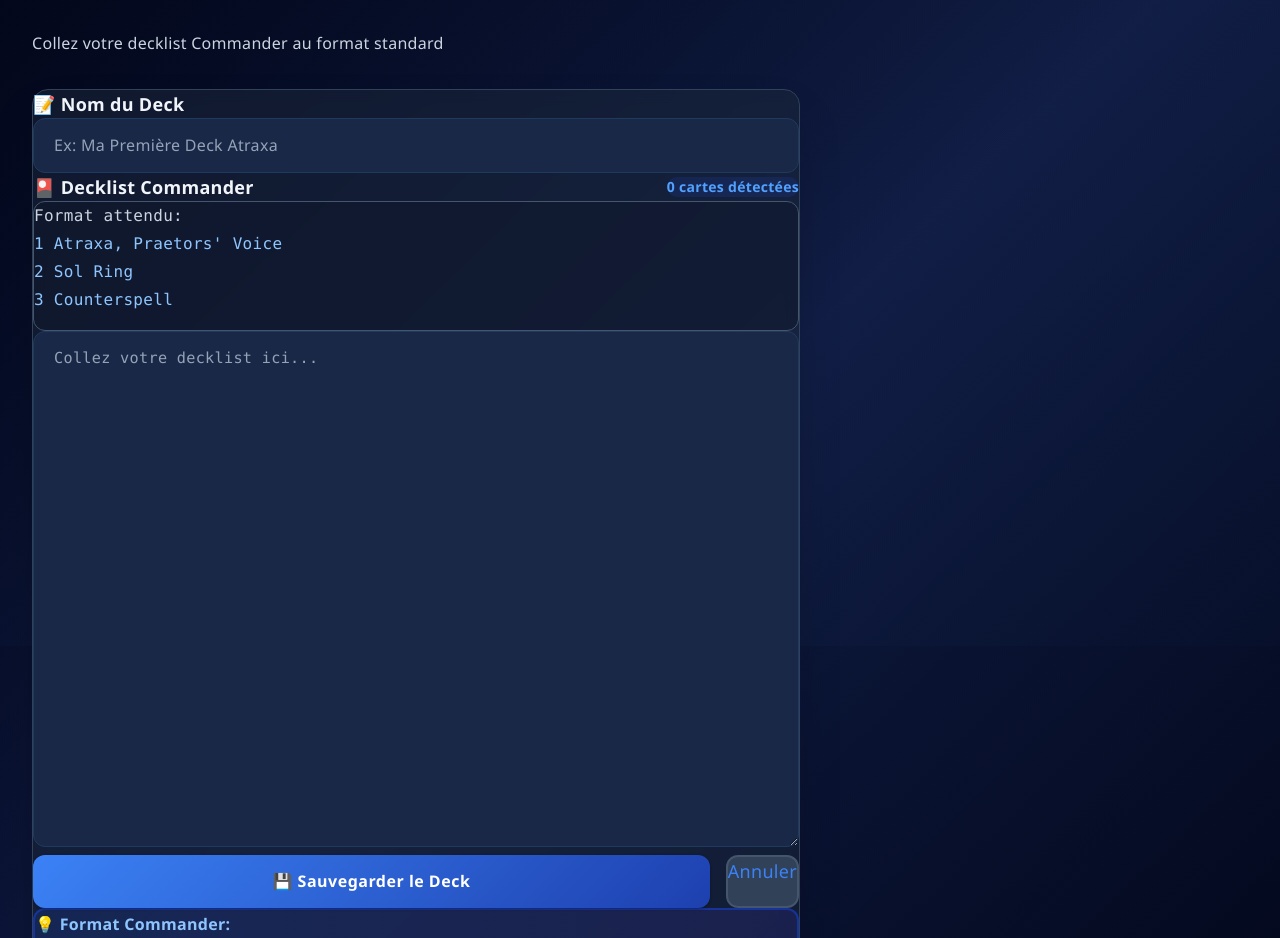
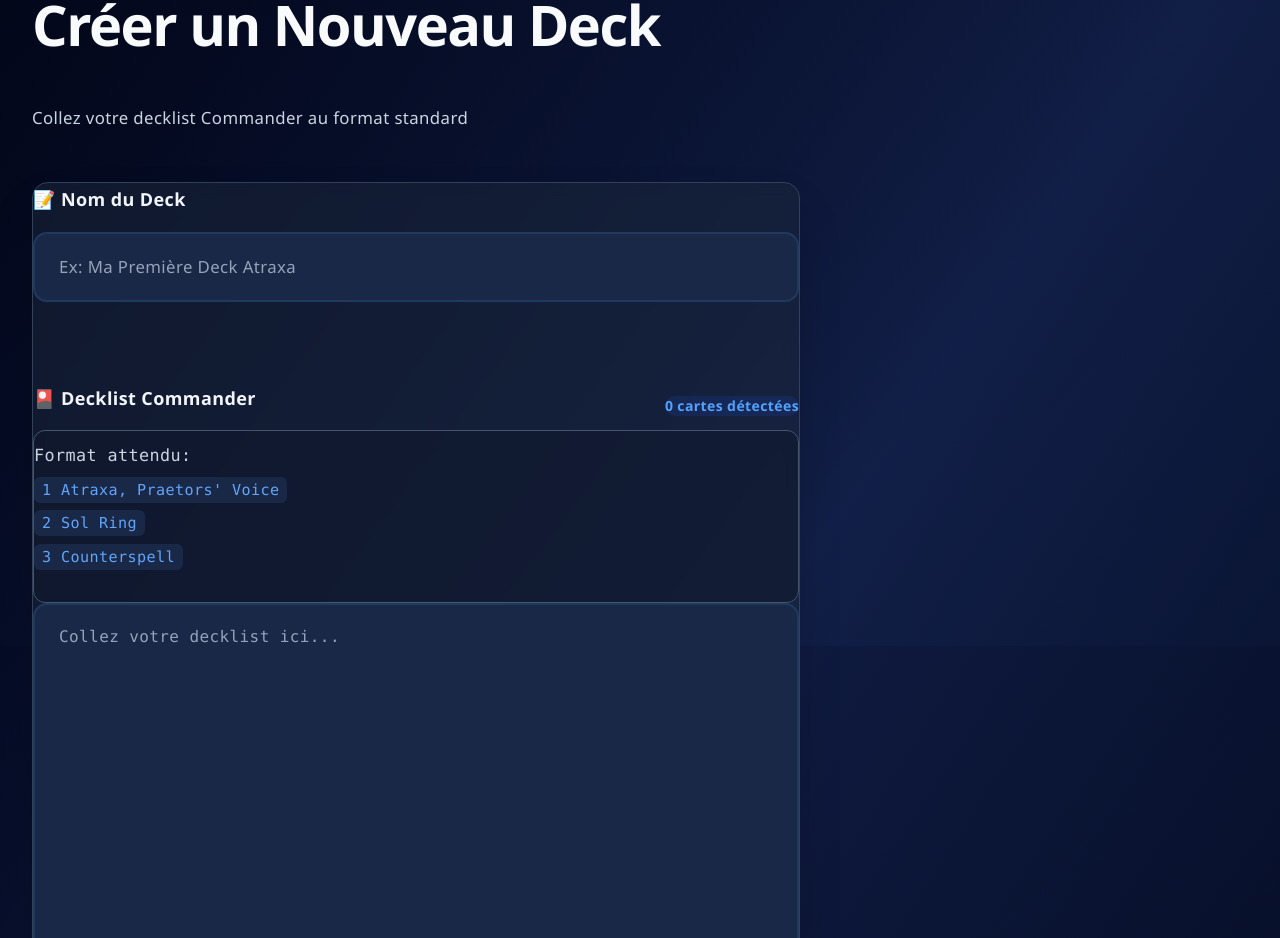
Before and after one commit to Antho-3387/ORM, a Next.js app in the folder orm/: page /decks/create in a window 1280 px wide. Shown: the part 154-1092 px from the top of the page. Built offline with nearby package versions, Linux system fonts and the light colour scheme.

Commit message:
Fix CSS: massive spacing improvements - proper line-height and margins everywhere

```diff
--- a/orm/app/globals.css
+++ b/orm/app/globals.css
@@ -41,49 +41,68 @@ body {
   font-family: 'Segoe UI', -apple-system, BlinkMacSystemFont, 'Roboto', sans-serif;
   -webkit-font-smoothing: antialiased;
   -moz-osx-font-smoothing: grayscale;
-  line-height: 1.6;
-  letter-spacing: 0.3px;
+  line-height: 1.8;
+  letter-spacing: 0.4px;
   min-height: 100vh;
 }
 
 /* Typography */
 h1 {
-  font-size: 3rem;
-  font-weight: 800;
+  font-size: 3.5rem;
+  font-weight: 900;
   color: var(--text-primary);
-  line-height: 1.1;
-  letter-spacing: -1px;
-  margin-bottom: 1.5rem;
+  line-height: 1.3;
+  letter-spacing: -1.5px;
+  margin-bottom: 2.5rem;
+  margin-top: 1rem;
 }
 
 h2 {
-  font-size: 2rem;
-  font-weight: 700;
+  font-size: 2.5rem;
+  font-weight: 800;
   color: var(--text-primary);
-  line-height: 1.2;
-  margin-bottom: 1.25rem;
+  line-height: 1.3;
+  margin-bottom: 2rem;
+  margin-top: 1.5rem;
 }
 
 h3 {
-  font-size: 1.5rem;
-  font-weight: 600;
+  font-size: 1.75rem;
+  font-weight: 700;
   color: var(--text-primary);
-  line-height: 1.3;
-  margin-bottom: 1rem;
+  line-height: 1.4;
+  margin-bottom: 1.5rem;
+  margin-top: 1rem;
 }
 
 h4 {
   font-size: 1.25rem;
-  font-weight: 600;
+  font-weight: 700;
   color: var(--text-primary);
-  margin-bottom: 0.875rem;
+  margin-bottom: 1rem;
+  margin-top: 0.75rem;
 }
 
 p {
   color: var(--text-secondary);
-  font-size: 1rem;
-  line-height: 1.75;
-  margin-bottom: 1rem;
+  font-size: 1.05rem;
+  line-height: 2;
+  margin-bottom: 1.75rem;
+  margin-top: 0.5rem;
+}
+
+strong {
+  font-weight: 700;
+  color: var(--text-primary);
+}
+
+code {
+  background: var(--bg-tertiary);
+  color: var(--accent-blue-light);
+  padding: 0.25rem 0.5rem;
+  border-radius: 0.375rem;
+  font-family: 'Monaco', 'Menlo', 'Ubuntu Mono', monospace;
+  font-size: 0.9em;
 }
 
 /* Scrollbar */
@@ -119,18 +138,21 @@ input,
 textarea,
 select {
   background: var(--bg-tertiary);
-  border: 1.5px solid var(--border-color);
+  border: 2px solid var(--border-color);
   color: var(--text-primary);
   font-family: 'Segoe UI', sans-serif;
-  border-radius: 0.75rem;
-  padding: 0.875rem 1.25rem;
-  font-size: 1rem;
+  border-radius: 0.875rem;
+  padding: 1.125rem 1.5rem;
+  font-size: 1.05rem;
   transition: all 0.3s ease;
+  line-height: 1.8;
+  margin-bottom: 1.5rem;
 }
 
 input::placeholder,
 textarea::placeholder {
   color: var(--text-muted);
+  line-height: 1.8;
 }
 
 input:focus,
@@ -139,42 +161,45 @@ select:focus {
   outline: none;
   background: var(--bg-card);
   border-color: var(--accent-blue);
-  box-shadow: 0 0 0 3px rgba(59, 130, 246, 0.1);
-  transform: translateY(-1px);
+  box-shadow: 0 0 0 4px rgba(59, 130, 246, 0.15);
+  transform: translateY(-2px);
 }
 
 textarea {
   resize: vertical;
   font-family: 'Monaco', 'Menlo', 'Ubuntu Mono', monospace;
-  font-size: 0.95rem;
-  line-height: 1.6;
+  font-size: 1rem;
+  line-height: 2;
+  min-height: 400px;
 }
 
 /* Buttons */
 button,
 a.btn {
-  padding: 0.875rem 1.75rem;
+  padding: 1.25rem 2.5rem;
   border: none;
-  border-radius: 0.75rem;
-  font-weight: 700;
-  font-size: 1rem;
+  border-radius: 0.875rem;
+  font-weight: 800;
+  font-size: 1.1rem;
   cursor: pointer;
   transition: all 0.3s ease;
   text-decoration: none;
   display: inline-block;
   letter-spacing: 0.5px;
   box-shadow: var(--shadow-sm);
+  margin-bottom: 1rem;
+  line-height: 1.6;
 }
 
 button:hover,
 a.btn:hover {
-  transform: translateY(-2px);
+  transform: translateY(-3px);
   box-shadow: var(--shadow-md);
 }
 
 button:active,
 a.btn:active {
-  transform: translateY(0);
+  transform: translateY(-1px);
 }
 
 /* Primary Button */
@@ -193,7 +218,7 @@ button[type="submit"]:hover {
 .btn-secondary {
   background: var(--bg-tertiary);
   color: var(--text-secondary);
-  border: 1.5px solid var(--border-light);
+  border: 2px solid var(--border-light);
 }
 
 .btn-secondary:hover {
@@ -207,7 +232,8 @@ a {
   color: var(--accent-blue);
   text-decoration: none;
   transition: all 0.2s ease;
-  font-weight: 500;
+  font-weight: 600;
+  line-height: 1.8;
 }
 
 a:hover {
@@ -218,11 +244,12 @@ a:hover {
 /* Cards */
 .card {
   background: var(--bg-tertiary);
-  border: 1.5px solid var(--border-color);
-  border-radius: 1rem;
-  padding: 2rem;
+  border: 2px solid var(--border-color);
+  border-radius: 1.25rem;
+  padding: 3rem;
   transition: all 0.3s ease;
   box-shadow: var(--shadow-sm);
+  margin-bottom: 2rem;
 }
 
 .card:hover {
@@ -240,15 +267,22 @@ a:hover {
 
 @media (max-width: 768px) {
   .container {
-    padding: 0 1rem;
+    padding: 0 1.5rem;
   }
 
   h1 {
-    font-size: 2rem;
+    font-size: 2.25rem;
+    margin-bottom: 2rem;
   }
 
   h2 {
-    font-size: 1.5rem;
+    font-size: 1.75rem;
+    margin-bottom: 1.5rem;
+  }
+
+  p {
+    font-size: 1rem;
+    line-height: 1.9;
   }
 }
 
@@ -258,23 +292,38 @@ a:hover {
 }
 
 .mt-lg {
-  margin-top: 2rem;
+  margin-top: 3rem;
 }
 
 .mb-lg {
-  margin-bottom: 2rem;
+  margin-bottom: 3rem;
 }
 
 .p-lg {
-  padding: 2rem;
+  padding: 3rem;
 }
 
 /* Header Spacing */
 header {
-  margin-bottom: 2rem;
+  margin-bottom: 3rem;
 }
 
 /* Main Content */
 main {
-  padding: 3rem 2rem;
+  padding: 4rem 2rem;
 }
+
+/* Spacing Helper Classes */
+.space-y-6 > * + * {
+  margin-top: 2.5rem;
+}
+
+.space-y-8 > * + * {
+  margin-top: 3.5rem;
+}
+
+label {
+  display: block;
+  margin-bottom: 1rem;
+  line-height: 1.8;
+}
```
